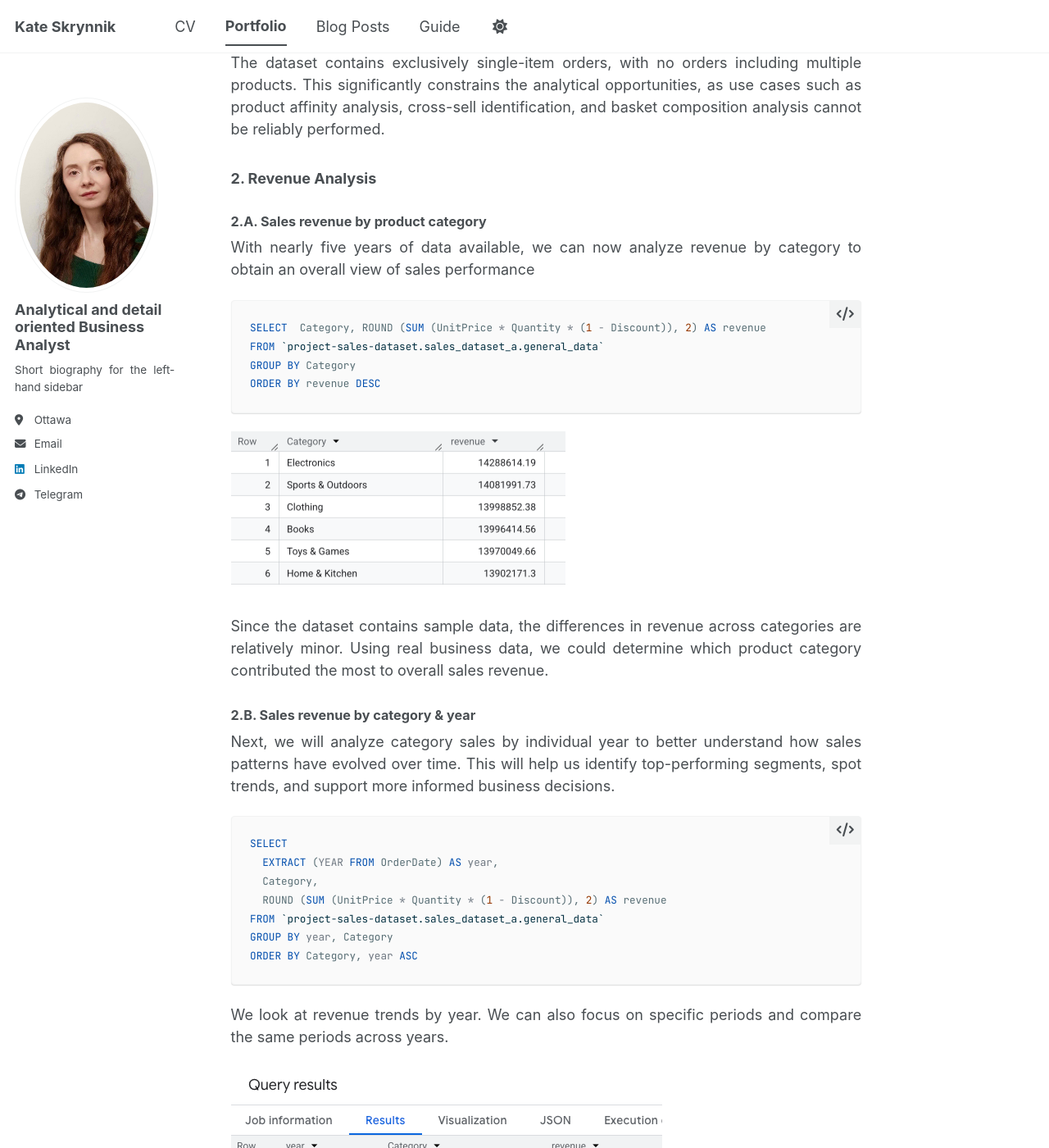
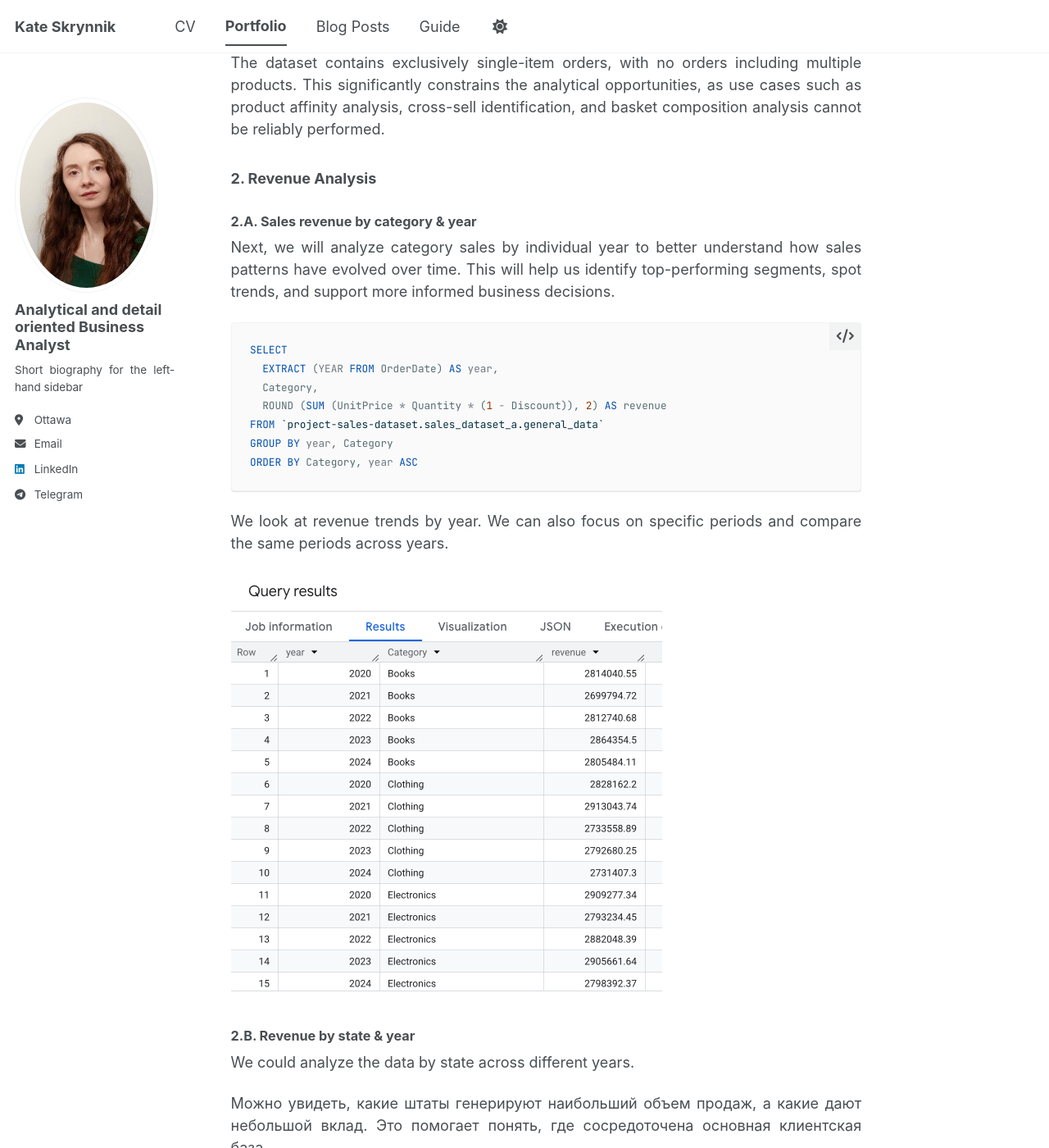
Before and after one commit to katevision/KateS, a Jekyll site: the page built from _portfolio/portfolio-2.md, in a window 1280 px wide and 1400 px high, scrolled down 4030 px. Shown: the whole window at 82% size. Built offline with Jekyll 4.4.1, drawn with Linux system fonts in a browser that asks for light colours; a script bundle is joined from its source files by our own code; library files that are not in the unit come from our copies; some of the changed text lies outside the part shown.

Commit message:
Update portfolio-2.md

```diff
--- a/_portfolio/portfolio-2.md
+++ b/_portfolio/portfolio-2.md
@@ -131,7 +131,7 @@ The dataset contains exclusively single-item orders, with no orders including mu
 
 ### 2.  Revenue Analysis
 
-#### 2.A. Sales revenue  by product category
+<!--#### 2.A. Sales revenue  by product category
 
 With nearly five years of data available, we can now analyze revenue by category to obtain an overall view of sales performance
 
@@ -145,7 +145,8 @@ ORDER BY revenue DESC
 
 Since the dataset contains sample data, the differences in revenue across categories are relatively minor. Using real business data, we could determine which product category contributed the most to overall sales revenue.
 
-#### 2.B. Sales revenue by category & year
+-->
+#### 2.A. Sales revenue by category & year
 
 Next, we will analyze category sales by individual year to better understand how sales patterns have evolved over time. This will help us identify top-performing segments, spot trends, and support more informed business decisions.
 
@@ -162,7 +163,7 @@ We look at revenue trends by year. We can also focus on specific periods and com
 
 <img src="{{ site.baseurl }}/images/revenue category year.png">
 
-#### 2.C. Revenue by state & year
+#### 2.B. Revenue by state & year
 We could analyze the data by state across different years.
 
 Можно увидеть, какие штаты генерируют наибольший объем продаж, а какие дают небольшой вклад.
@@ -201,7 +202,7 @@ However, such an analysis could generally help identify differences in purchase
 Выручку на одного клиента.
 но мы не можем
 
-#### 2.D. Monthly average order value trends
+#### 2.C. Monthly average order value trends
 (не клиента, а если бы были уникальный айди могли бы посмотреть средний чек по клиентам)
  в нашем случае опять же чеки почти не отличаются, то есть отличаются незначительно, но допустим, что это значительные отличия, совместно с другой аналитикой, мы можем это использовать для принятия решений
 
```
